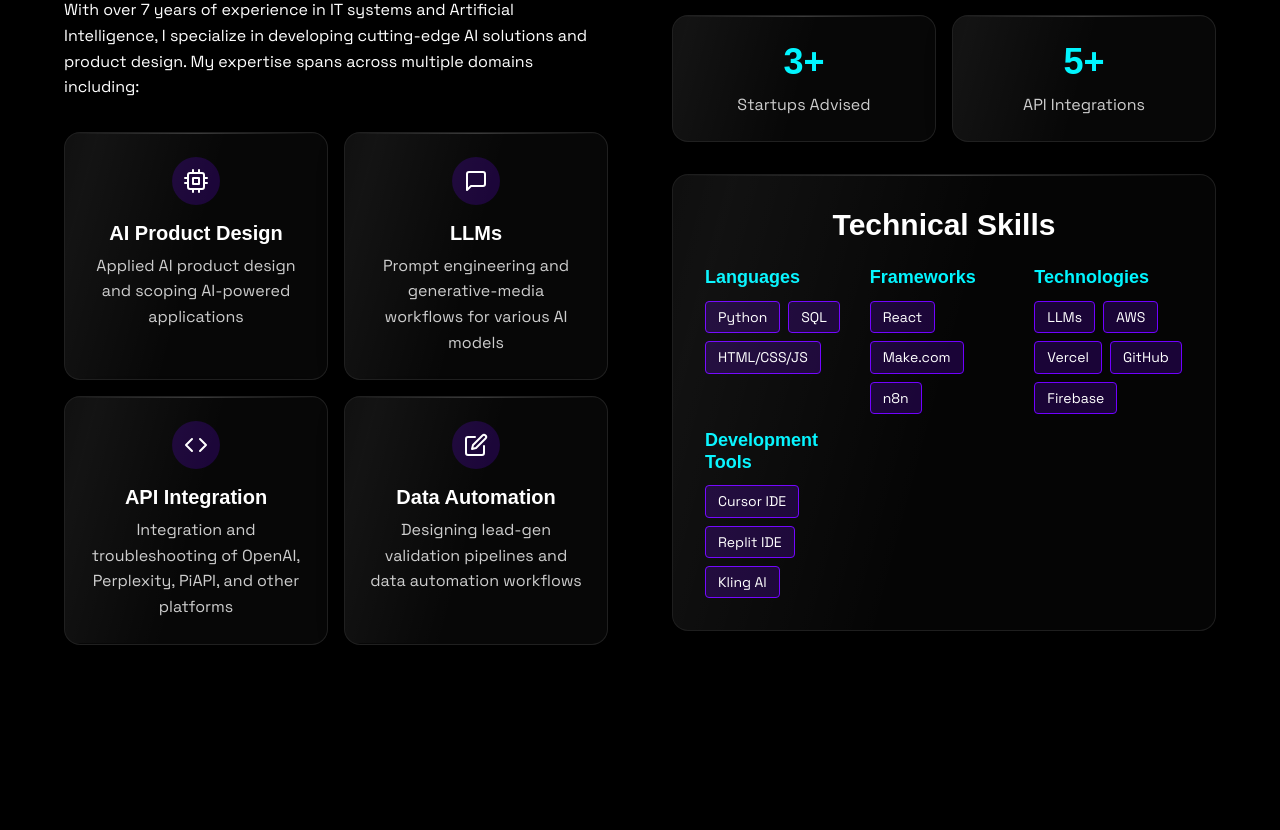
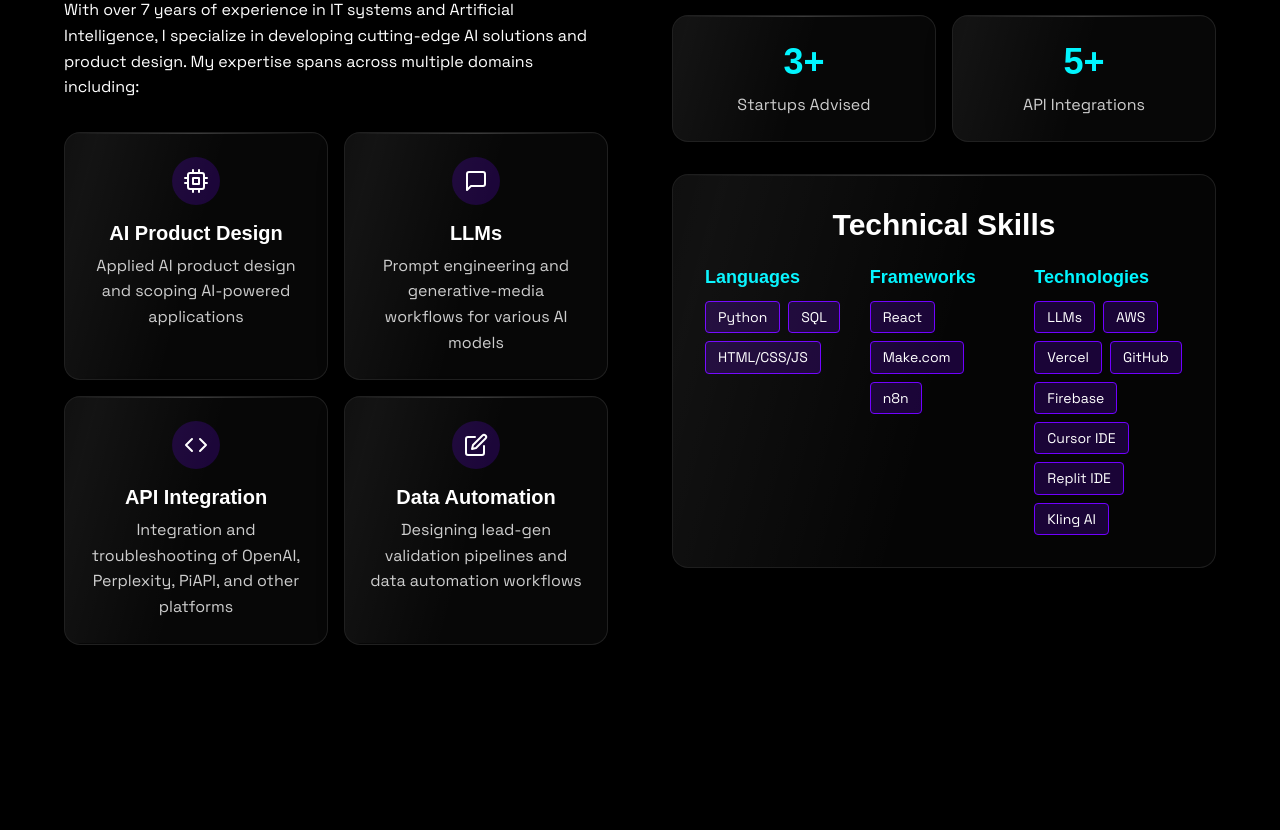
Before and after one commit to Peter07odia/portfolio, a Flask app: page / in a window 1280 px wide. Shown: the part 1165-1995 px from the top of the page. Run offline with Flask 3, Linux system fonts and the light colour scheme; data comes from the database, SQL or seed files in the repository; some web fonts are replaced.

Commit message:
Group related skills together for a cleaner and more cohesive presentation
Removes the "Development Tools" section in about.html to consolidate skills.

Replit-Commit-Author: Agent
Replit-Commit-Session-Id: 62375691-c101-47bc-940f-2c4518a1a204
Replit-Commit-Screenshot-Url: https://storage.googleapis.com/screenshot-production-us-central1/50f8758c-f764-4462-96f2-0091a6566f34/891131f6-2541-4952-9c04-0c2c2ddb84a1.jpg

```diff
--- a/templates/partials/about.html
+++ b/templates/partials/about.html
@@ -98,12 +98,6 @@
                                 <span>Vercel</span>
                                 <span>GitHub</span>
                                 <span>Firebase</span>
-                            </div>
-                        </div>
-
-                        <div class="skill-category">
-                            <h4>Development Tools</h4>
-                            <div class="skill-items">
                                 <span>Cursor IDE</span>
                                 <span>Replit IDE</span>
                                 <span>Kling AI</span>
```
